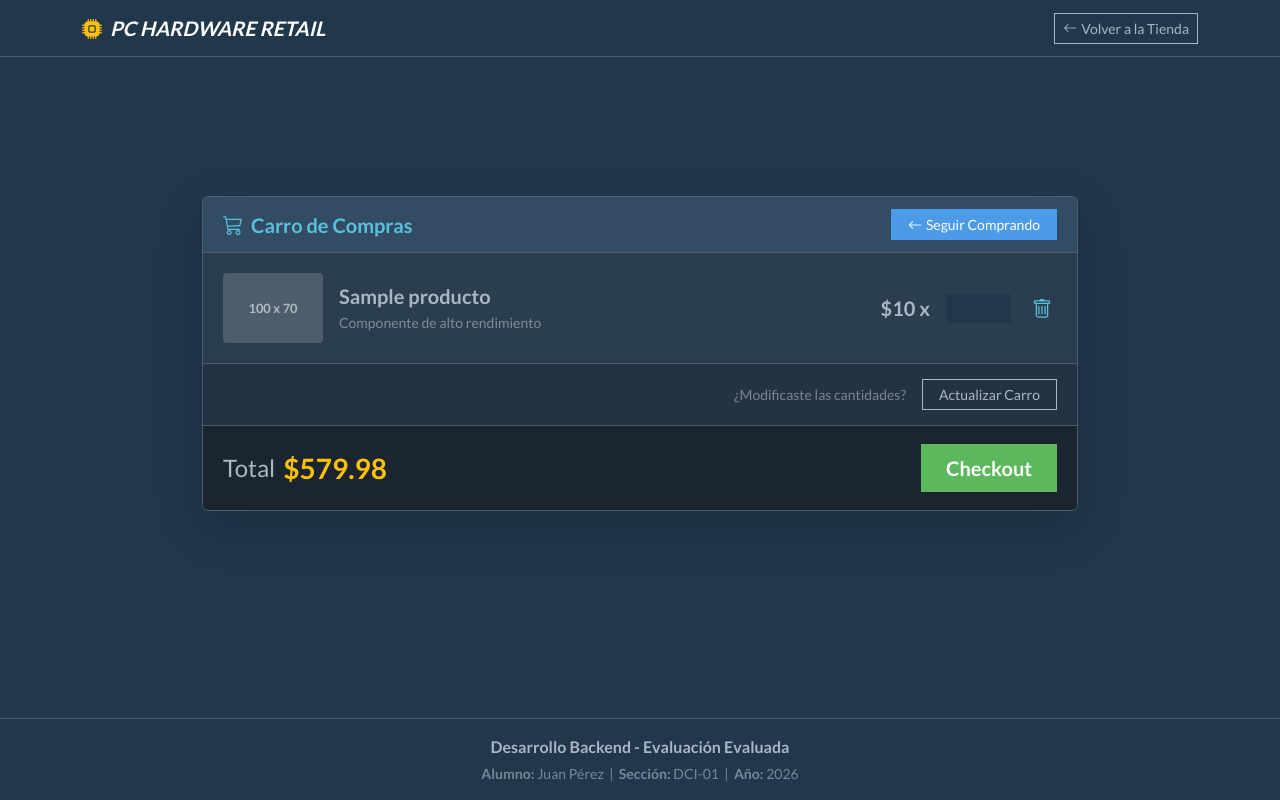
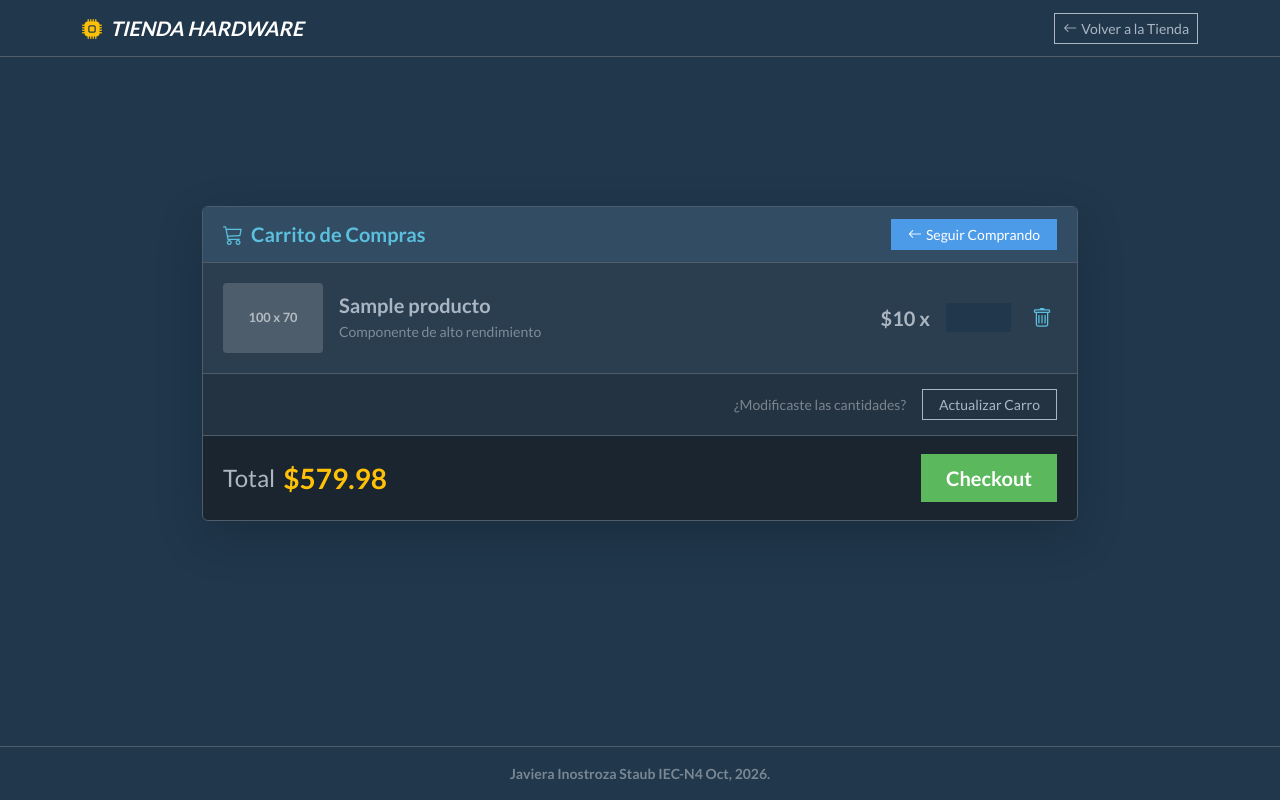
Before and after one commit to Jay-trademark/BACKEND_EV2, a Django app: template templates/carro.html in a window 1280 px wide. Run offline with Django 5.2, Linux system fonts and the light colour scheme; the template is opened without the code that fills it: most values are stand-ins (such as "Sample title", 1, 10 or a date in 2020); parts of the project's set-up code (start-up, migrations or seed data) failed here and were passed over; some libraries are stand-ins or nearby versions.

Commit message:
actualizacion

```diff
--- a/templates/carro.html
+++ b/templates/carro.html
@@ -3,7 +3,7 @@
 <head>
     <meta charset="UTF-8">
     <meta name="viewport" content="width=device-width, initial-scale=1.0">
-    <title>Hardware Store - Carro de Compras</title>
+    <title>Tienda Hardware - Carrito</title>
 
     <!-- CSS Tema Bootswatch Superhero (Bootstrap 5) -->
     <link rel="stylesheet" href="https://cdn.jsdelivr.net/npm/bootswatch@5.3.2/dist/superhero/bootstrap.min.css">
@@ -11,7 +11,6 @@
     <link rel="stylesheet" href="https://cdn.jsdelivr.net/npm/bootstrap-icons@1.11.3/font/bootstrap-icons.min.css">
 
     <style>
-        /* Estilos para replicar el cuadro de carrito de la maqueta */
         .cart-card {
             border: 1px solid #4e5d6c;
             border-radius: 6px;
@@ -28,7 +27,6 @@
             padding: 20px;
             background-color: #2b3e50;
         }
-        /* Thumbnail 100x70 acorde a la imagen */
         .thumb-box {
             width: 100px;
             height: 70px;
@@ -58,7 +56,7 @@
     <nav class="navbar navbar-expand-lg navbar-dark bg-dark border-bottom border-secondary mb-4">
         <div class="container">
             <a class="navbar-brand fw-bold fst-italic text-uppercase" href="/">
-                <i class="bi bi-cpu-fill text-warning me-2"></i>PC Hardware Retail
+                <i class="bi bi-cpu-fill text-warning me-2"></i>Tienda Hardware
             </a>
             <div class="ms-auto">
                 <a href="/" class="btn btn-outline-light btn-sm"><i class="bi bi-arrow-left me-1"></i>Volver a la Tienda</a>
@@ -73,7 +71,7 @@
 <!-- Encabezado del Carrito (Shopping Cart / Continue shopping) -->
             <div class="cart-header d-flex justify-content-between align-items-center">
                 <h5 class="m-0 text-info fw-bold">
-                    <i class="bi bi-cart3 me-2"></i>Carro de Compras
+                    <i class="bi bi-cart3 me-2"></i>Carrito de Compras
                 </h5>
                 <a href="/" class="btn btn-primary btn-sm px-3">
                     <i class="bi bi-arrow-left me-1"></i>Seguir Comprando
@@ -84,20 +82,19 @@
             <div id="cart-items-container">
 
                 {% for item in carro.items.all %}
-                <!-- Fila de Producto -->
+<!-- Fila Productos -->
                 <div class="cart-item-row d-flex align-items-center flex-wrap gap-3">
-                    <!-- Thumbnail (100 x 70) -->
                     <div class="thumb-box flex-shrink-0">
                         100 x 70
                     </div>
 
-                    <!-- Detalle del Producto -->
+<!-- Detalle Productos -->
                     <div class="flex-grow-1">
                         <h5 class="fw-bold text-light mb-1">{{ item.producto.nombre }}</h5>
                         <p class="text-muted small mb-0">{{ item.producto.descripcion|default:"Componente de alto rendimiento" }}</p>
                     </div>
 
-                    <!-- Precio, Cantidad y Eliminación -->
+<!-- Precio + Editar -->
                     <div class="d-flex align-items-center gap-2 ms-auto">
                         <span class="fs-5 text-light fw-semibold me-2">${{ item.producto.precio_unitario }} x</span>
                         <input type="number"
@@ -165,14 +162,13 @@
         </div>
     </main>
 
-    <!-- Pie de Página Semi-Formal (Requisito Obligatorio) -->
+<!-- Pie -->
     <footer class="bg-dark text-light border-top border-secondary mt-auto py-3">
         <div class="container text-center">
-            <p class="mb-1 fw-bold">Desarrollo Backend - Evaluación Evaluada</p>
             <p class="small text-muted mb-0">
-                <strong>Alumno:</strong> {{ alumno_nombre|default:"Juan Pérez" }} &nbsp;|&nbsp;
-                <strong>Sección:</strong> {{ alumno_seccion|default:"DCI-01" }} &nbsp;|&nbsp;
-                <strong>Año:</strong> {{ alumno_anio|default:"2026" }}
+                <strong>Javiera Inostroza Staub</strong>
+                <strong>IEC-N4</strong>
+                <strong>Oct, 2026.</strong>
             </p>
         </div>
     </footer>
```
Also changed, not shown: templates/index.html (+4 -5 lines), templates/login.html (+4 -5 lines). Lines whose indentation alone changed are shown as unchanged.
